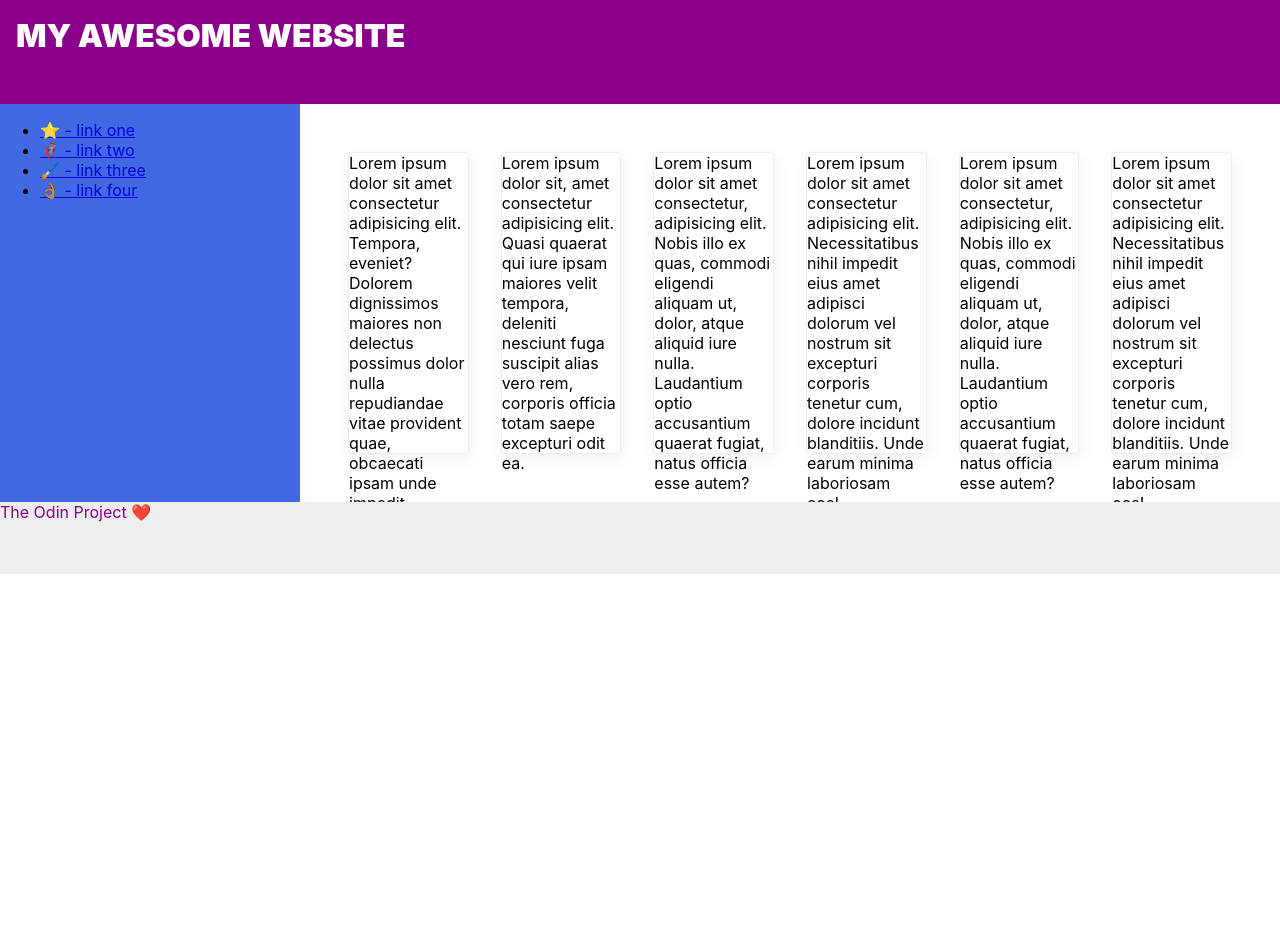
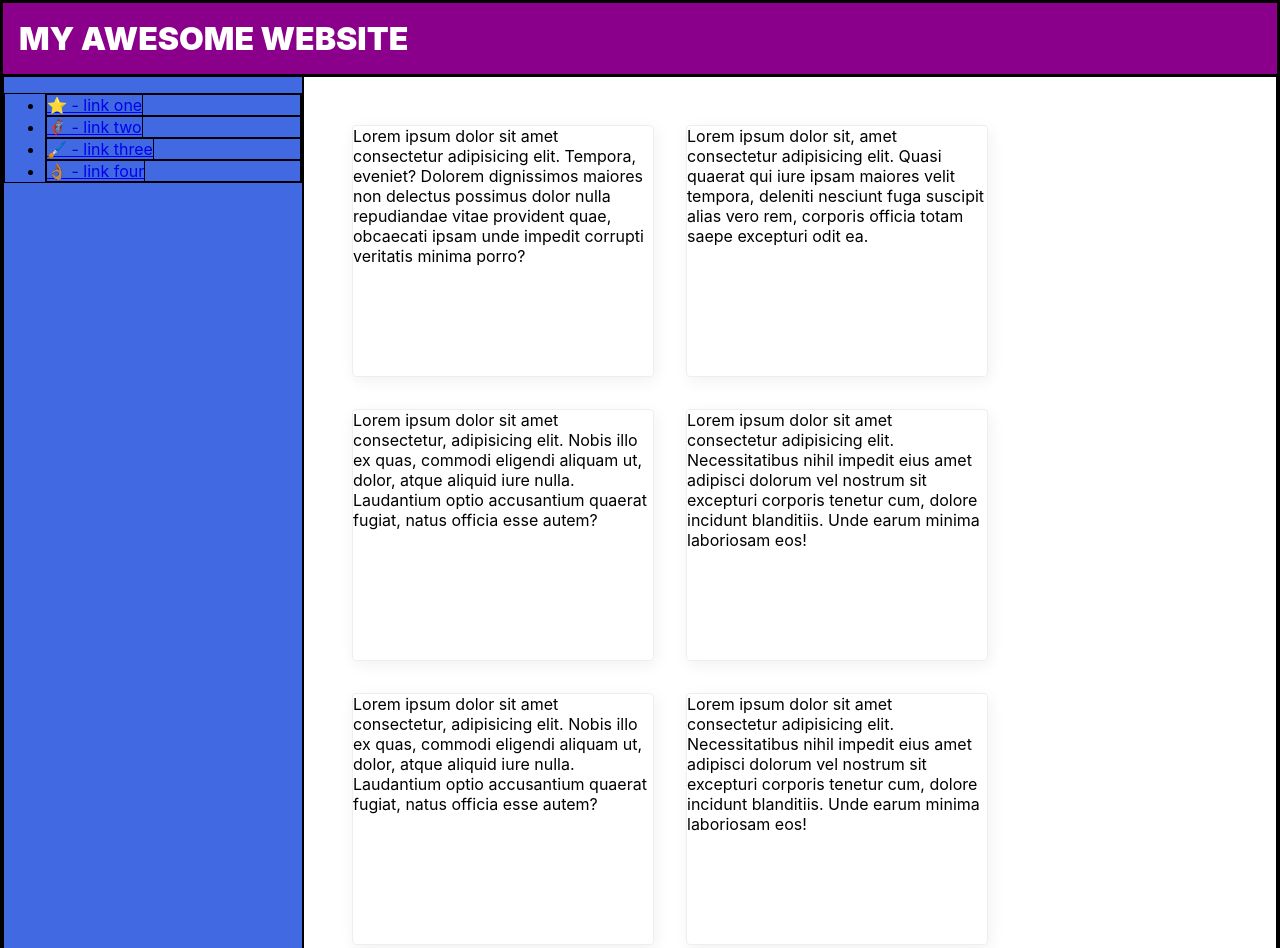
Before and after one commit to G-Y-Chan/css_excercises, a plain HTML site: page 07-flex-layout-2/index.html in a window 1280 px wide. Shown: the top 948 px of the page. Before the commit the page ends 800 px from the top, so only its background shows below. Drawn offline with Linux system fonts and the light colour scheme.

Commit message:
Make changes to card section

```diff
--- a/07-flex-layout-2/style.css
+++ b/07-flex-layout-2/style.css
@@ -15,10 +15,12 @@ body {
     display: flex;
     align-content: center;
     padding: 16px;
+    flex: 0;
 }
 
 .main {
     display: flex;
+    flex: 1;
 }
 
 .cards {
@@ -45,8 +47,11 @@ body {
     box-shadow: 2px 4px 16px rgba(0,0,0,.06);
     border-radius: 4px;
     width: 300px;
-    height: 300px;
-    flex: 1;
+    height: 250px;
     flex-wrap: wrap;
     margin: 16px;
 }
+
+* {
+    border: 1px solid black;
+}
```
